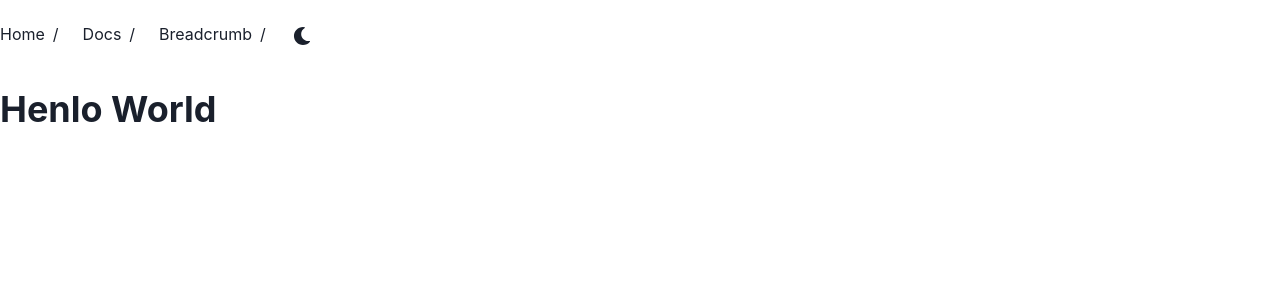
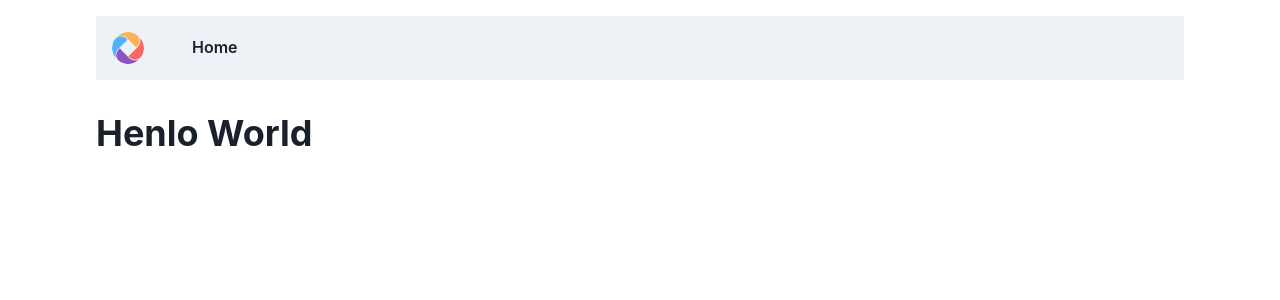
Before and after one commit to oitsjustjose/OpenCommerce, a React (Create React App) app in the folder frontend/: page / in a window 1280 px wide. Shown: the top 300 px of the page. Built offline with nearby package versions, Linux system fonts and the light colour scheme.

Commit message:
UI progress!

```diff
--- a/frontend/public/index.html
+++ b/frontend/public/index.html
@@ -3,11 +3,11 @@
 
 <head>
     <meta charset="utf-8" />
-    <link rel="icon" href="%PUBLIC_URL%/favicon.ico" />
+    <link rel="icon" href="%PUBLIC_URL%/img/icon/oc.svg" />
     <meta name="viewport" content="width=device-width, initial-scale=1" />
     <meta name="theme-color" content="#000000" />
     <meta name="description" content="Web site created using create-react-app" />
-    <link rel="apple-touch-icon" href="%PUBLIC_URL%/logo192.png" />
+    <link rel="apple-touch-icon" href="%PUBLIC_URL%/img/icon/oc.svg" />
     <!--
       manifest.json provides metadata used when your web app is installed on a
       user's mobile device or desktop. See https://developers.google.com/web/fundamentals/web-app-manifest/
--- a/frontend/src/App.css
+++ b/frontend/src/App.css
@@ -0,0 +1,35 @@
+#root {
+  width: 100vw;
+  max-width: 85%;
+  margin: auto;
+}
+
+/* body.chakra-ui-dark nav.main {
+  background-color: var(--chakra-colors-whiteAlpha-300) !important;
+  border: 2px solid var(--chakra-colors-whiteAlpha-100) !important;
+}
+
+nav.main {
+  display: flex;
+  flex-direction: row;
+  justify-content: space-between;
+  align-items: center;
+
+  border-radius: 8px;
+  background-color: var(--chakra-colors-blackAlpha-300);
+  border: 2px solid var(--chakra-colors-blackAlpha-100);
+
+  margin: auto;
+  padding: 0.35rem 0.5rem;
+
+  width: 100%;
+  max-width: 768px;
+}
+
+nav.main .item {
+  transition: background-color ease-in-out 250ms;
+  background-color: transparent;
+}
+nav.main .item:hover {
+  background-color: var(--chakra-colors-blackAlpha-500);
+} */
--- a/frontend/src/App.jsx
+++ b/frontend/src/App.jsx
@@ -2,7 +2,7 @@ import React from 'react';
 import { ChakraProvider, theme } from '@chakra-ui/react';
 import { BrowserRouter, Routes, Route } from 'react-router-dom';
 import { Provider } from 'react-redux';
-import NavBar from './global/components/Navbar';
+import NavBar from './global/components/Nav/Bar';
 import store from './redux/store';
 
 // Pages
--- a/frontend/src/global/components/ColorModeSwitcher.jsx
+++ /dev/null
@@ -1,23 +0,0 @@
-import React from 'react';
-import { useColorMode, useColorModeValue, IconButton } from '@chakra-ui/react';
-import { FaMoon, FaSun } from 'react-icons/fa';
-
-export default (props) => {
-  const { toggleColorMode } = useColorMode();
-  const text = useColorModeValue('dark', 'light');
-  const SwitchIcon = useColorModeValue(FaMoon, FaSun);
-
-  return (
-    <IconButton
-      size="md"
-      fontSize="lg"
-      aria-label={`Switch to ${text} mode`}
-      variant="ghost"
-      color="current"
-      marginLeft="2"
-      onClick={toggleColorMode}
-      icon={<SwitchIcon />}
-      {...props}
-    />
-  );
-};
--- /dev/null
+++ b/frontend/src/global/components/Nav/Bar.jsx
@@ -0,0 +1,82 @@
+import React from 'react';
+import {
+  Avatar, Box,
+  Flex,
+  HStack,
+  IconButton, Stack, useColorModeValue, useDisclosure,
+} from '@chakra-ui/react';
+import { AiOutlineClose } from 'react-icons/ai';
+import { FaHamburger } from 'react-icons/fa';
+import Item from './Item';
+
+export const Pages = [
+  {
+    name: 'Home',
+    path: '/',
+    icon: null,
+  },
+];
+
+export default function Simple() {
+  const { isOpen, onOpen, onClose } = useDisclosure();
+
+  return (
+    <Box bg={useColorModeValue('gray.100', 'gray.900')} px={4}>
+      <Flex h={16} alignItems="center" justifyContent="space-between">
+        <IconButton
+          size="md"
+          icon={isOpen ? <AiOutlineClose /> : <FaHamburger />}
+          aria-label="Open Menu"
+          display={{ md: 'none' }}
+          onClick={isOpen ? onClose : onOpen}
+        />
+        <HStack spacing={8} alignItems="center">
+          <Box><Avatar backgroundColor="transparent" size="sm" src="/img/icon/oc.svg" /></Box>
+          <HStack
+            as="nav"
+            spacing={4}
+            display={{ base: 'none', md: 'flex' }}
+          >
+
+            {Pages.map(({ icon, name, path }) => (
+              <Item icon={icon} name={name} to={path} />
+            ))}
+          </HStack>
+        </HStack>
+        {/* This chunk handles the dropdown menu */}
+        {/* <Flex alignItems="center">
+            <Menu>
+              <MenuButton
+                as={Button}
+                rounded="full"
+                variant="link"
+                cursor="pointer"
+                minW={0}
+              >
+                <Avatar
+                  size="sm"
+                  src="https://images.unsplash.com/photo-1493666438817-866a91353ca9?ixlib=rb-0.3.5&q=80&fm=jpg&crop=faces&fit=crop&h=200&w=200&s=b616b2c5b373a80ffc9636ba24f7a4a9"
+                />
+              </MenuButton>
+              <MenuList>
+                <MenuItem>Link 1</MenuItem>
+                <MenuItem>Link 2</MenuItem>
+                <MenuDivider />
+                <MenuItem>Link 3</MenuItem>
+              </MenuList>
+            </Menu>
+          </Flex> */}
+      </Flex>
+
+      {isOpen ? (
+        <Box pb={4} display={{ md: 'none' }}>
+          <Stack as="nav" spacing={4}>
+            {Pages.map(({ icon, name, path }) => (
+              <Item icon={icon} name={name} to={path} />
+            ))}
+          </Stack>
+        </Box>
+      ) : null}
+    </Box>
+  );
+}
--- /dev/null
+++ b/frontend/src/global/components/Nav/Item.jsx
@@ -0,0 +1,16 @@
+import { Button, Icon } from '@chakra-ui/react';
+import React from 'react';
+import { NavLink } from 'react-router-dom';
+
+export default ({
+  to, name, icon,
+}) => (
+  <NavLink exact activeClassName="active" to={to}>
+    <Button>
+      {!!icon && (<Icon name={icon} />)}
+      {!!icon && !!name && ' '}
+      {!!name && name}
+    </Button>
+  </NavLink>
+
+);
--- a/frontend/src/global/components/Navbar.jsx
+++ /dev/null
@@ -1,30 +0,0 @@
-import React from 'react';
-import {
-  Breadcrumb,
-  BreadcrumbItem,
-  BreadcrumbLink,
-  BreadcrumbSeparator,
-} from '@chakra-ui/react';
-import ColorModeSwitcher from './ColorModeSwitcher';
-
-export default () => (
-  <Breadcrumb>
-    <BreadcrumbItem>
-      <BreadcrumbLink href="#">Home</BreadcrumbLink>
-    </BreadcrumbItem>
-
-    <BreadcrumbSeparator />
-
-    <BreadcrumbItem>
-      <BreadcrumbLink href="#">Docs</BreadcrumbLink>
-    </BreadcrumbItem>
-
-    <BreadcrumbSeparator />
-
-    <BreadcrumbItem isCurrentPage>
-      <BreadcrumbLink href="#">Breadcrumb</BreadcrumbLink>
-    </BreadcrumbItem>
-
-    <ColorModeSwitcher />
-  </Breadcrumb>
-);
```
Also changed, not shown: frontend/public/img/icon/oc.svg (added).
